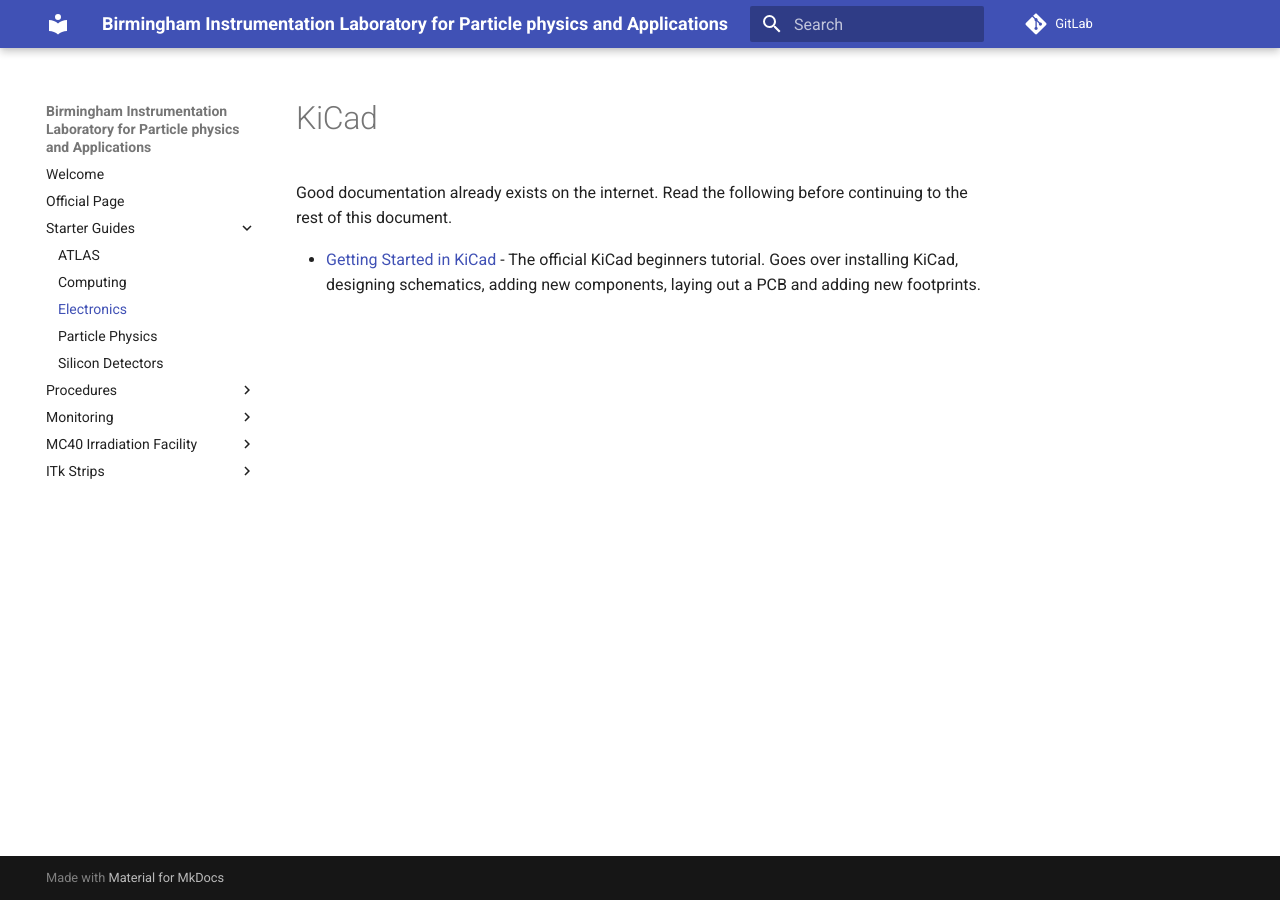
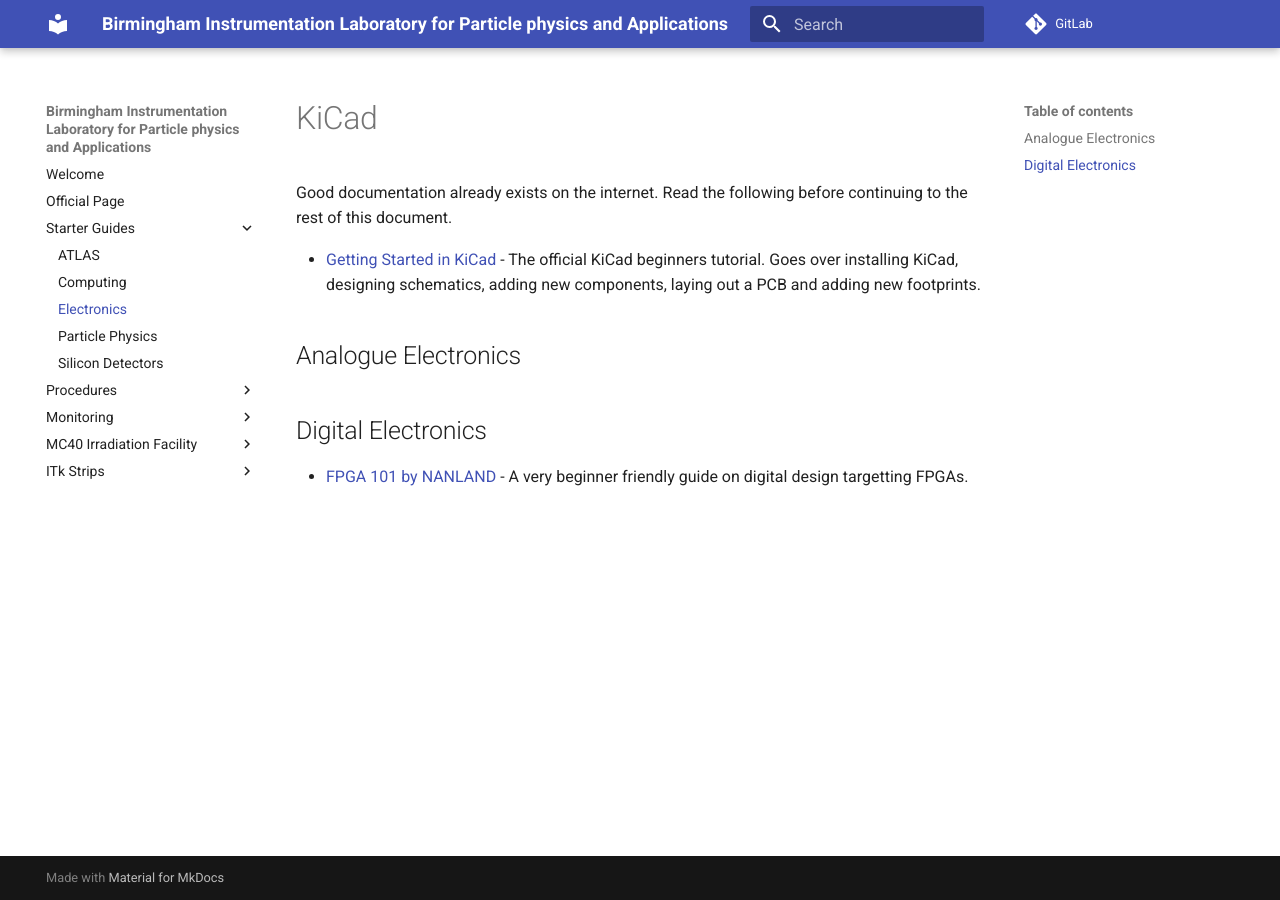
Before and after one commit to BILPAware/wiki, an MkDocs documentation site: the page built from docs/guides/electronics.md, in a window 1280 px wide. Built offline with MkDocs 1.6.1 and Material for MkDocs 9.7.7, drawn with Linux system fonts in a browser that asks for light colours.

Commit message:
Add FPGA guide.

```diff
--- a/docs/guides/electronics.md
+++ b/docs/guides/electronics.md
@@ -2,3 +2,9 @@
 Good documentation already exists on the internet. Read the following before continuing to the rest of this document.
 
 - [Getting Started in KiCad](https://docs.kicad.org/6.0/en/getting_started_in_kicad/getting_started_in_kicad.html) - The official KiCad beginners tutorial. Goes over installing KiCad, designing schematics, adding new components, laying out a PCB and adding new footprints.
+
+## Analogue Electronics
+
+## Digital Electronics
+
+- [FPGA 101 by NANLAND](https://nandland.com/fpga-101/) - A very beginner friendly guide on digital design targetting FPGAs.
```
